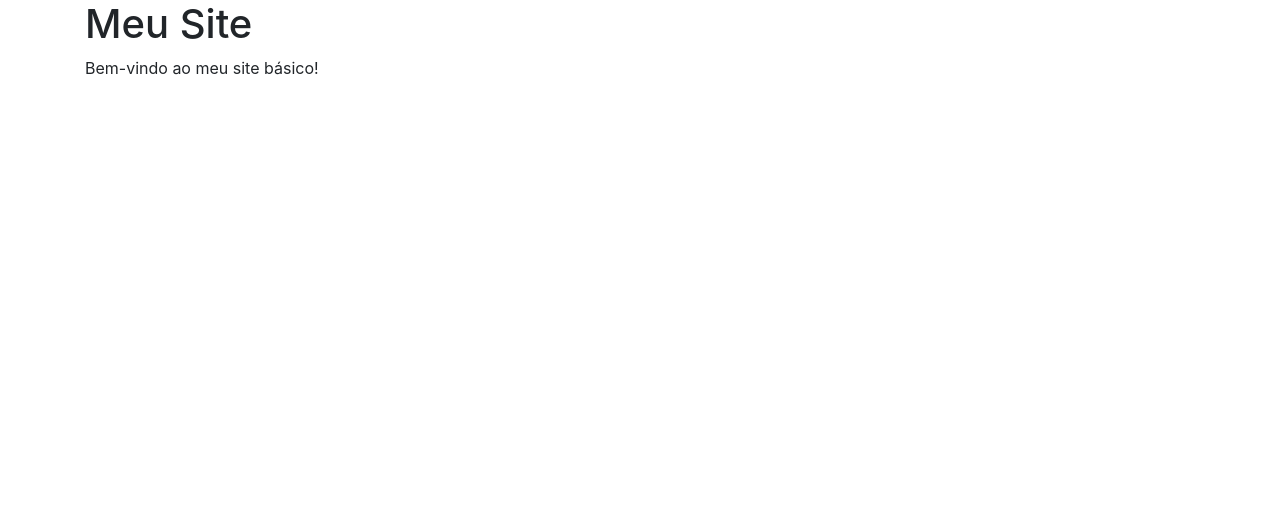
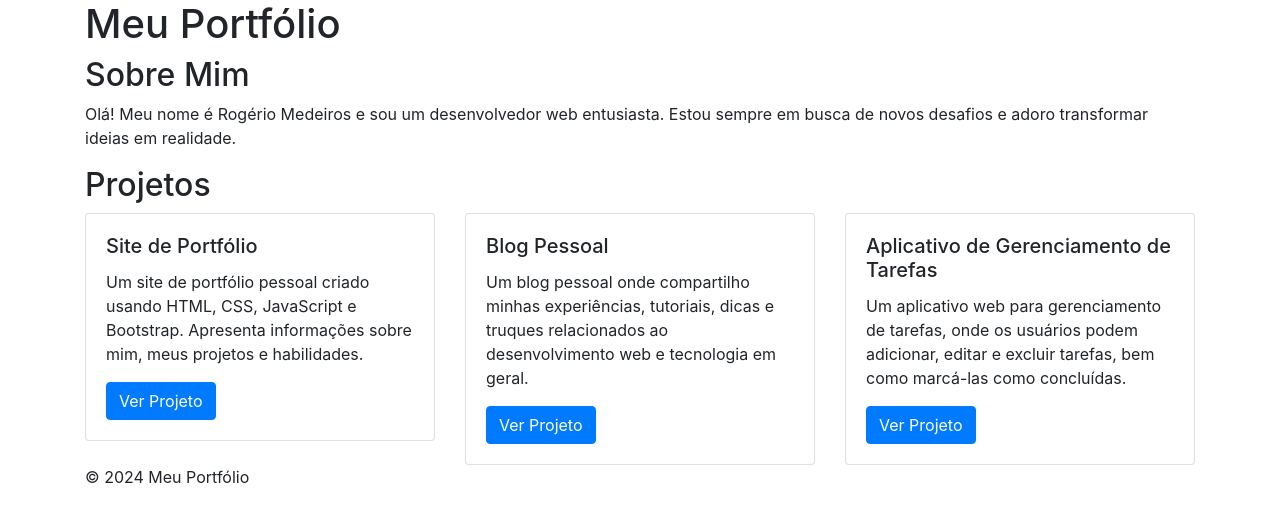
Before and after one commit to argerim/meu-portfolio-eng-soft, a plain HTML site: page index.html in a window 1280 px wide. Drawn offline with nearby package versions, Linux system fonts and the light colour scheme.

Commit message:
update portifolio.

```diff
--- a/index.html
+++ b/index.html
@@ -3,19 +3,54 @@
 <head>
     <meta charset="UTF-8">
     <meta name="viewport" content="width=device-width, initial-scale=1.0">
-    <title>Meu Site</title>
-    <!-- Adicione os links para o Bootstrap CSS -->
+    <title>Meu Portfólio</title>
     <link rel="stylesheet" href="https://stackpath.bootstrapcdn.com/bootstrap/4.5.2/css/bootstrap.min.css">
-    <style>
-        /* Adicione estilos personalizados aqui, se necessário */
-    </style>
 </head>
 <body>
     <div class="container">
-        <h1>Meu Site</h1>
-        <p>Bem-vindo ao meu site básico!</p>
+        <header>
+            <h1>Meu Portfólio</h1>
+        </header>
+        <section>
+            <h2>Sobre Mim</h2>
+            <p>Olá! Meu nome é Rogério Medeiros e sou um desenvolvedor web entusiasta. Estou sempre em busca de novos desafios e adoro transformar ideias em realidade.</p>
+        </section>
+        <section>
+            <h2>Projetos</h2>
+            <div class="row">
+                <div class="col-md-4">
+                    <div class="card">
+                        <div class="card-body">
+                            <h5 class="card-title">Site de Portfólio</h5>
+                            <p class="card-text">Um site de portfólio pessoal criado usando HTML, CSS, JavaScript e Bootstrap. Apresenta informações sobre mim, meus projetos e habilidades.</p>
+                            <a href="#" class="btn btn-primary">Ver Projeto</a>
+                        </div>
+                    </div>
+                </div>
+                <div class="col-md-4">
+                    <div class="card">
+                        <div class="card-body">
+                            <h5 class="card-title">Blog Pessoal</h5>
+                            <p class="card-text">Um blog pessoal onde compartilho minhas experiências, tutoriais, dicas e truques relacionados ao desenvolvimento web e tecnologia em geral.</p>
+                            <a href="#" class="btn btn-primary">Ver Projeto</a>
+                        </div>
+                    </div>
+                </div>
+                <div class="col-md-4">
+                    <div class="card">
+                        <div class="card-body">
+                            <h5 class="card-title">Aplicativo de Gerenciamento de Tarefas</h5>
+                            <p class="card-text">Um aplicativo web para gerenciamento de tarefas, onde os usuários podem adicionar, editar e excluir tarefas, bem como marcá-las como concluídas.</p>
+                            <a href="#" class="btn btn-primary">Ver Projeto</a>
+                        </div>
+                    </div>
+                </div>
+            </div>
+        </section>
+        <footer>
+            <p>&copy; 2024 Meu Portfólio</p>
+        </footer>
     </div>
-    <!-- Adicione os scripts do Bootstrap (jQuery e Popper.js) e Bootstrap JavaScript -->
     <script src="https://code.jquery.com/jquery-3.5.1.slim.min.js"></script>
     <script src="https://cdn.jsdelivr.net/npm/@popperjs/core@2.5.3/dist/umd/popper.min.js"></script>
     <script src="https://stackpath.bootstrapcdn.com/bootstrap/4.5.2/js/bootstrap.min.js"></script>
```
